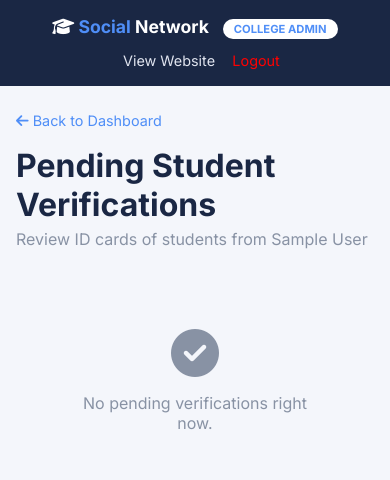
After one commit to Gargeevora/social_network, a Django app: page /dashboard/college-admin/pending-verifications/ in a window 390 px wide. The commit adds this page. Shown: the top 480 px of the page. Run offline with Django 5.2, Linux system fonts and the light colour scheme; a user stored in the database is signed in; tables that the repository leaves empty hold one stand-in row (values such as "Sample post"); data that the repository does not hold is empty.

Commit message:
Add college admin dashboard with responsive design

```diff
--- a/connections/views.py
+++ b/connections/views.py
@@ -5,9 +5,10 @@ from django.contrib import messages
 from django.http import JsonResponse
 from .models import Connection
 from accounts.models import CustomUser
-
+from accounts.decorators import verified_student_required
 
 @login_required
+@verified_student_required
 def send_request_view(request, user_id):
     receiver = get_object_or_404(CustomUser, pk=user_id)
 
@@ -48,6 +49,7 @@ def send_request_view(request, user_id):
 
 
 @login_required
+@verified_student_required
 def accept_request_view(request, request_id):
     connection = get_object_or_404(Connection, pk=request_id, receiver=request.user)
     connection.status = 'accepted'
--- /dev/null
+++ b/dashboard/templates/dashboard/pending_verifications.html
@@ -0,0 +1,62 @@
+{% extends 'dashboard/base_college_admin.html' %}
+
+{% block title %}Pending Verifications{% endblock %}
+
+{% block content %}
+
+<a href="{% url 'dashboard:college_admin_home' %}" style="color:var(--accent); text-decoration:none; font-size:0.9rem;">
+    <i class="fas fa-arrow-left"></i> Back to Dashboard
+</a>
+
+<h1 style="color:var(--navy); margin:1rem 0 0.3rem;">Pending Student Verifications</h1>
+<p style="color:var(--grey-text); margin-bottom:2rem;">Review ID cards of students from {{ college.name }}</p>
+
+{% if pending_students %}
+<div style="display:flex; flex-direction:column; gap:1.2rem;">
+    {% for student in pending_students %}
+    <div style="background:var(--white); border-radius:12px; padding:1.5rem; box-shadow:0 2px 10px rgba(26,39,68,0.07); display:flex; gap:1.5rem; align-items:flex-start; flex-wrap:wrap;">
+
+        <div style="flex-shrink:0;">
+            {% if student.id_card_photo %}
+            <img src="{{ student.id_card_photo.url }}" alt="ID Card" style="width:180px; border-radius:8px; border:1px solid var(--grey); object-fit:cover;">
+            {% else %}
+            <div style="width:180px; height:120px; background:var(--grey-light); border-radius:8px; display:flex; align-items:center; justify-content:center; color:var(--grey-text);">
+                No ID uploaded
+            </div>
+            {% endif %}
+        </div>
+
+        <div style="flex:1; min-width:200px;">
+            <h3 style="color:var(--navy); font-size:1.1rem; margin-bottom:0.5rem;">{{ student.student_name }}</h3>
+            <p style="color:var(--grey-text); font-size:0.88rem; margin-bottom:0.2rem;"><i class="fas fa-envelope"></i> {{ student.email }}</p>
+            <p style="color:var(--grey-text); font-size:0.88rem; margin-bottom:0.2rem;"><i class="fas fa-code-branch"></i> {{ student.branch }} — Year {{ student.year }}</p>
+            <p style="color:var(--grey-text); font-size:0.88rem; margin-bottom:0.2rem;"><i class="fas fa-map-marker-alt"></i> {{ student.city }}</p>
+            <p style="color:var(--grey-text); font-size:0.88rem; margin-bottom:1rem;"><i class="fas fa-clock"></i> Registered {{ student.date_joined|timesince }} ago</p>
+
+            <div style="display:flex; gap:0.8rem;">
+                <a href="{% url 'dashboard:approve_student' student.pk %}"
+                   class="btn-sm btn-sm-success"
+                   style="padding:0.5rem 1.2rem; font-size:0.85rem;"
+                   onclick="return confirm('Approve {{ student.student_name }} as a verified student of {{ college.name }}?')">
+                    <i class="fas fa-check"></i> Approve
+                </a>
+                <a href="{% url 'dashboard:reject_student' student.pk %}"
+                   class="btn-sm btn-sm-danger"
+                   style="padding:0.5rem 1.2rem; font-size:0.85rem;"
+                   onclick="return confirm('Reject this verification? The student will be asked to re-upload their ID.')">
+                    <i class="fas fa-times"></i> Reject
+                </a>
+            </div>
+        </div>
+
+    </div>
+    {% endfor %}
+</div>
+{% else %}
+<div style="text-align:center; padding:3rem; color:var(--grey-text);">
+    <i class="fas fa-check-circle" style="font-size:3rem; margin-bottom:1rem; display:block;"></i>
+    <p>No pending verifications right now.</p>
+</div>
+{% endif %}
+
+{% endblock %}
--- a/dashboard/urls.py
+++ b/dashboard/urls.py
@@ -22,4 +22,7 @@ urlpatterns = [
     path('colleges/add/', views.add_college_view, name='add_college'),
     path('colleges/<int:college_id>/generate-invite/', views.generate_invite_view, name='generate_invite'),
     path('college-admin/', views.college_admin_home_view, name='college_admin_home'),
+    path('college-admin/pending-verifications/', views.pending_verifications_view, name='pending_verifications'),
+path('college-admin/verify/<int:user_id>/', views.approve_student_view, name='approve_student'),
+path('college-admin/reject/<int:user_id>/', views.reject_student_view, name='reject_student'),
 ]
--- a/dashboard/views.py
+++ b/dashboard/views.py
@@ -327,10 +327,62 @@ def college_admin_home_view(request):
     total_students = CustomUser.objects.filter(college=college, is_college_admin=False).count()
     pending_complaints = UserComplaint.objects.filter(user__college=college, status='pending').count()
     pending_rep_requests = RepresentativeRequest.objects.filter(user__college=college, status='pending').count()
+    pending_rep_requests = RepresentativeRequest.objects.filter(user__college=college, status='pending').count()
 
     return render(request, 'dashboard/college_admin_home.html', {
         'college': college,
         'total_students': total_students,
         'pending_complaints': pending_complaints,
         'pending_rep_requests': pending_rep_requests,
+        'pending_rep_requests': pending_rep_requests,
     })
+
+@college_admin_required
+def pending_verifications_view(request):
+    college = request.user.college
+    pending_students = CustomUser.objects.filter(
+        college=college,
+        is_college_admin=False,
+        is_college_verified=False
+    ).order_by('-date_joined')
+
+    return render(request, 'dashboard/pending_verifications.html', {
+        'pending_students': pending_students,
+        'college': college,
+    })
+
+
+@college_admin_required
+def approve_student_view(request, user_id):
+    student = get_object_or_404(CustomUser, pk=user_id, college=request.user.college, is_college_admin=False)
+    student.is_college_verified = True
+    student.save()
+
+    create_notification(
+        recipient=student,
+        sender=request.user,
+        notification_type='other',
+        message=f'Your college admin has verified your profile. You now have full access to all features.',
+        link='/posts/'
+    )
+
+    log_action(request.user, f'Verified student {student.student_name}', target_user=student)
+    messages.success(request, f'{student.student_name} has been verified.')
+    return redirect('dashboard:pending_verifications')
+
+
+@college_admin_required
+def reject_student_view(request, user_id):
+    student = get_object_or_404(CustomUser, pk=user_id, college=request.user.college, is_college_admin=False)
+
+    create_notification(
+        recipient=student,
+        sender=request.user,
+        notification_type='other',
+        message=f'Your college admin could not verify your profile. Please re-upload a clear ID card photo via your profile edit page.',
+        link='/accounts/edit-profile/'
+    )
+
+    log_action(request.user, f'Rejected verification for {student.student_name}', target_user=student)
+    messages.success(request, f'{student.student_name} verification rejected. They have been notified to re-upload their ID.')
+    return redirect('dashboard:pending_verifications')
--- a/events/views.py
+++ b/events/views.py
@@ -8,7 +8,7 @@ from .models import Event, RepresentativeRequest
 from .forms import EventForm, RepresentativeRequestForm
 from .models import Event, RepresentativeRequest, EventInterest
 from notifications.utils import create_notification
-
+from accounts.decorators import verified_student_required
 
 def event_list_view(request):
     query = request.GET.get('q', '')
@@ -37,6 +37,7 @@ def event_detail_view(request, pk):
     })
 
 @login_required
+@verified_student_required
 def announce_event_view(request):
     # check if user is college representative
     if not request.user.is_college_representative:
@@ -63,6 +64,7 @@ def announce_event_view(request):
 
 
 @login_required
+@verified_student_required
 def request_representative_view(request):
     # check if already requested
     if RepresentativeRequest.objects.filter(user=request.user).exists():
--- a/posts/views.py
+++ b/posts/views.py
@@ -11,6 +11,7 @@ from accounts.models import CustomUser
 from events.models import Event
 from django.utils import timezone
 from django.db.models import Case, When, IntegerField, Value
+from accounts.decorators import verified_student_required
 
 def feed_view(request):
     friend_ids = []
@@ -54,6 +55,7 @@ def feed_view(request):
     })
 
 @login_required
+@verified_student_required
 def create_post_view(request):
     if request.method == 'POST':
         form = PostForm(request.POST, request.FILES)
```
Also changed, not shown: accounts/decorators.py (added, +17 -0 lines), books/views.py (+8 -1 lines), dashboard/templates/dashboard/college_admin_home.html (+14 -0 lines).
